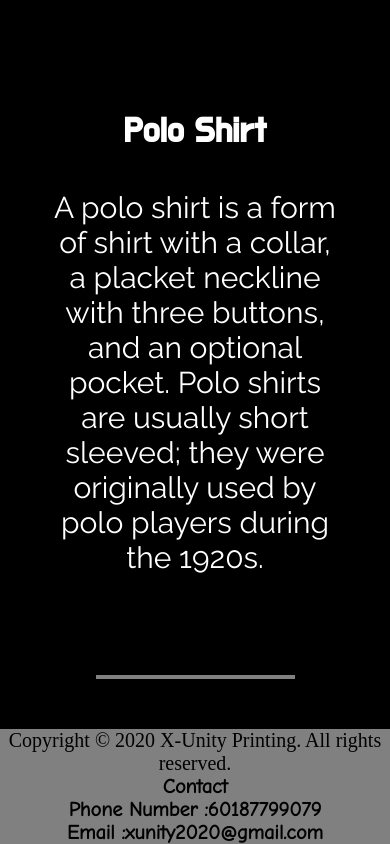
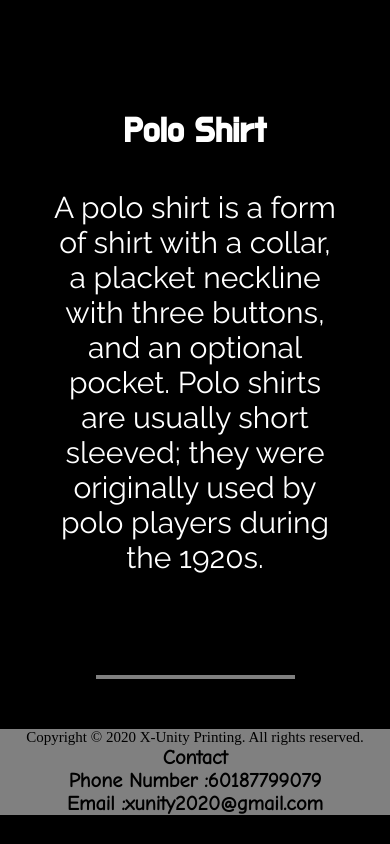
Before and after one commit to ius0111/project, a plain HTML site: page index.html in a window 390 px wide. Shown: the part 2702-3546 px from the top of the page. After the commit the page ends 3517 px from the top, so only its background shows below. Drawn offline with Linux system fonts and the light colour scheme.

Commit message:
Add files via upload

```diff
--- a/index.html
+++ b/index.html
@@ -36,7 +36,7 @@
 	<footer>
 		<div class="footer">
 			<div>Copyright © 2020 X-Unity Printing. All rights reserved.</div>
-			<div style="font-family:Comic Neue"><strong>Contact<br>Phone Number :60187799079<br>Email :xunity2020@gmail.com</strong></div>
+			<div style="font-family:Comic Neue"><strong style="font-size: 20px">Contact<br>Phone Number :60187799079<br>Email :xunity2020@gmail.com</strong></div>
 		</div>
 	</footer>
 	<script type="text/javascript">
--- a/style.css
+++ b/style.css
@@ -198,7 +198,7 @@ footer{
 }
 .footer > div{
 	text-align: center;
-	font-size: 20px;
+	font-size: 15px;
 	width: 500px;
 }
 .btn{
```
